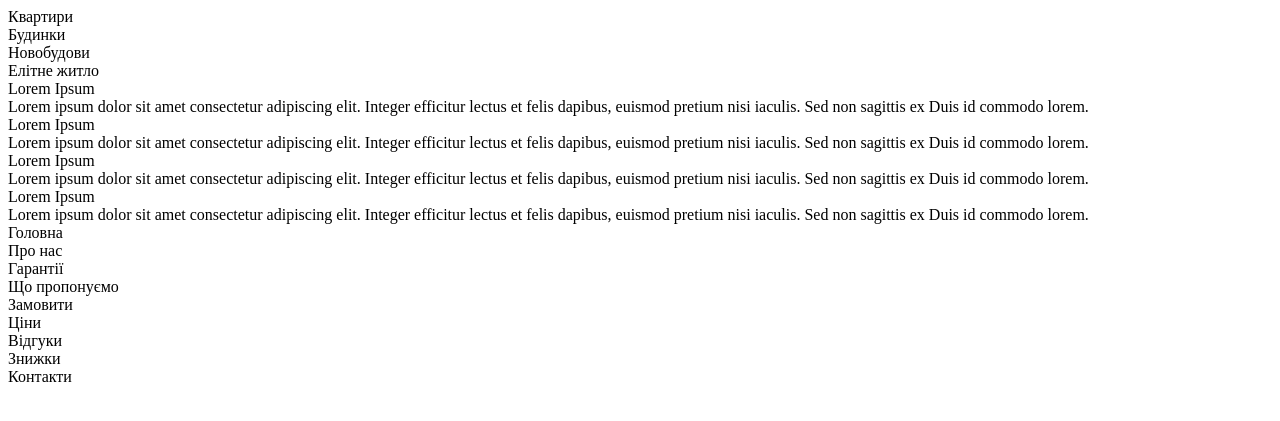
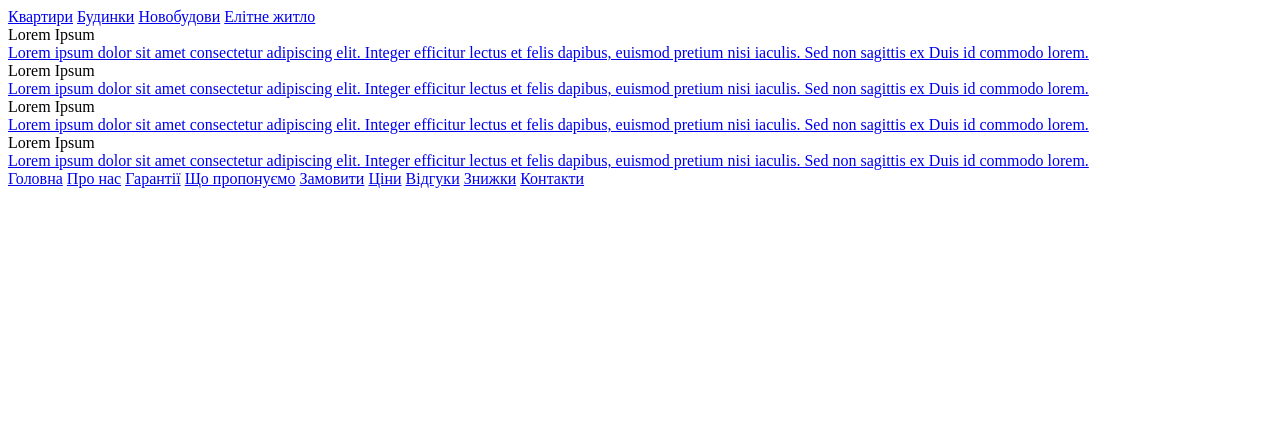
Before and after one commit to everyt1me/GD, a Python web app: template src/template/footer.html in a window 1280 px wide. Shown: the top 421 px of the page. Run offline with Jinja, Linux system fonts and the light colour scheme; the template is opened without the code that fills it, so the values that code supplies are empty.

Commit message:
footer. add links

```diff
--- a/src/template/footer.html
+++ b/src/template/footer.html
@@ -1,12 +1,12 @@
 <footer>
     <div class="container-fluid">
         <div class="container">
-            <div class="row justify-content-center py-2">
-                <div class="col-auto mx-4">Квартири</div>
-                <div class="col-auto mx-4">Будинки</div>
-                <div class="col-auto mx-4">Новобудови</div>
-                <div class="col-auto mx-4">Елітне житло</div>
-            </div>
+            <nav class="row justify-content-center py-2 menu-footer">
+                <a href="#" class="col-auto mx-4">Квартири</a>
+                <a href="#" class="col-auto mx-4">Будинки</a>
+                <a href="#" class="col-auto mx-4">Новобудови</a>
+                <a href="#" class="col-auto mx-4">Елітне житло</a>
+            </nav>
         </div>
     </div>
     <div class="container-fluid align-items-center d-flex">
@@ -16,40 +16,48 @@
                     <header class="mb-4">
                         Lorem <span class="yellow">Ipsum</span>
                     </header>
-                    <main>
+                    <main class="link-footer">
+                        <a href="#">
                             Lorem ipsum dolor sit amet consectetur adipiscing elit. Integer efficitur lectus et felis
                             dapibus,
                             euismod pretium nisi iaculis. Sed non sagittis ex Duis id commodo lorem.
+                        </a>
                     </main>
                 </article>
                 <article class="col-3 pr-5">
                     <header class="mb-4">
                         Lorem <span class="yellow">Ipsum</span>
                     </header>
-                    <main>
+                    <main class="link-footer">
+                        <a href="#">
                             Lorem ipsum dolor sit amet consectetur adipiscing elit. Integer efficitur lectus et felis
                             dapibus,
                             euismod pretium nisi iaculis. Sed non sagittis ex Duis id commodo lorem.
+                        </a>
                     </main>
                 </article>
                 <article class="col-3 pr-5">
                     <header class="mb-4">
                         Lorem <span class="yellow">Ipsum</span>
                     </header>
-                    <main>
+                    <main class="link-footer">
+                        <a href="#">
                             Lorem ipsum dolor sit amet consectetur adipiscing elit. Integer efficitur lectus et felis
                             dapibus,
                             euismod pretium nisi iaculis. Sed non sagittis ex Duis id commodo lorem.
+                        </a>
                     </main>
                 </article>
                 <article class="col-3 pr-5">
                     <header class="mb-4">
                         Lorem <span class="yellow">Ipsum</span>
                     </header>
-                    <main>
+                    <main class="link-footer">
+                        <a href="#">
                             Lorem ipsum dolor sit amet consectetur adipiscing elit. Integer efficitur lectus et felis
                             dapibus,
                             euismod pretium nisi iaculis. Sed non sagittis ex Duis id commodo lorem.
+                        </a>
                     </main>
                 </article>
             </div>
@@ -58,17 +66,17 @@
     </div>
     <div class="container-fluid">
         <div class="container">
-            <div class="row justify-content-between py-3">
-                <div class="col-auto">Головна</div>
-                <div class="col-auto">Про нас</div>
-                <div class="col-auto">Гарантії</div>
-                <div class="col-auto">Що пропонуємо</div>
-                <div class="col-auto">Замовити</div>
-                <div class="col-auto">Ціни</div>
-                <div class="col-auto">Відгуки</div>
-                <div class="col-auto">Знижки</div>
-                <div class="col-auto">Контакти</div>
-            </div>
+            <nav class="row justify-content-between py-3 menu-footer">
+                <a href="#" class="col-auto">Головна</a>
+                <a href="#" class="col-auto">Про нас</a>
+                <a href="#" class="col-auto">Гарантії</a>
+                <a href="#" class="col-auto">Що пропонуємо</a>
+                <a href="#" class="col-auto">Замовити</a>
+                <a href="#" class="col-auto">Ціни</a>
+                <a href="#" class="col-auto">Відгуки</a>
+                <a href="#" class="col-auto">Знижки</a>
+                <a href="#" class="col-auto">Контакти</a>
+                <nav>
         </div>
     </div>
 </footer>
```
Lines whose indentation alone changed are shown as unchanged.
